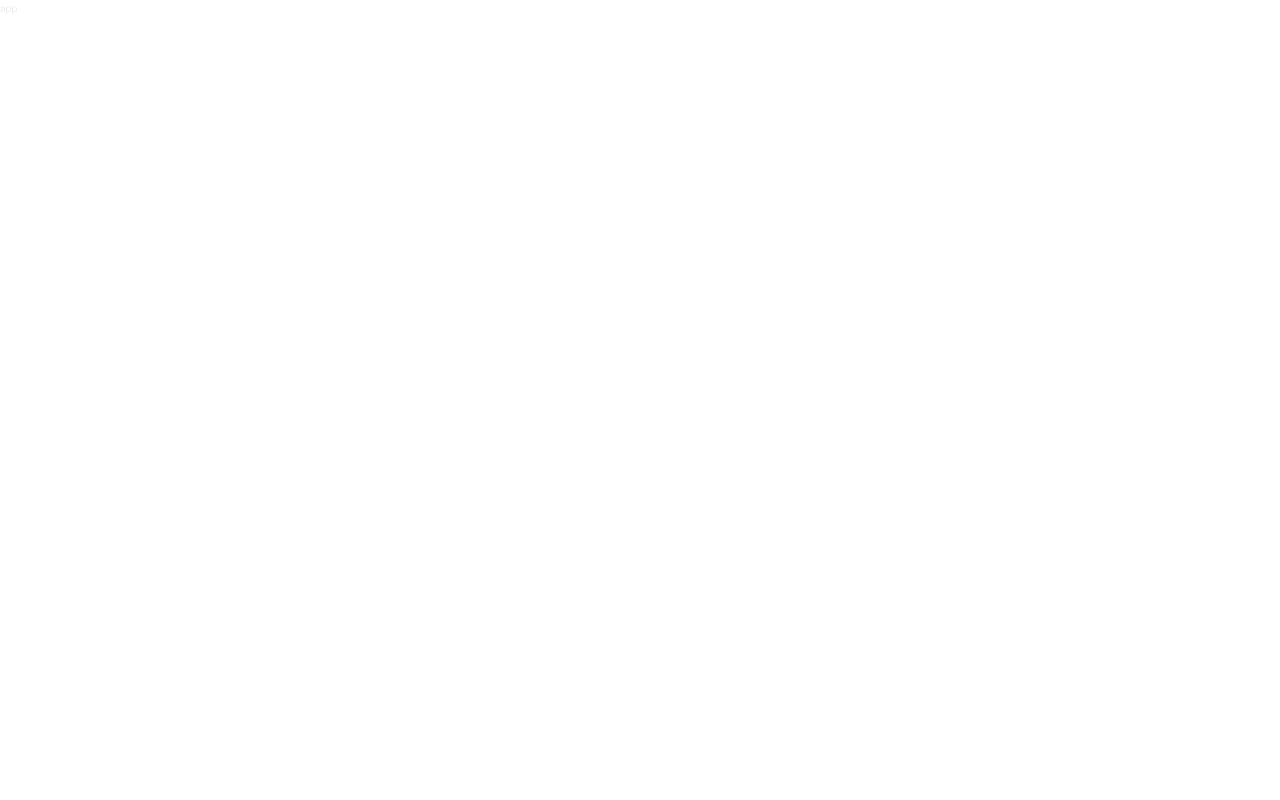
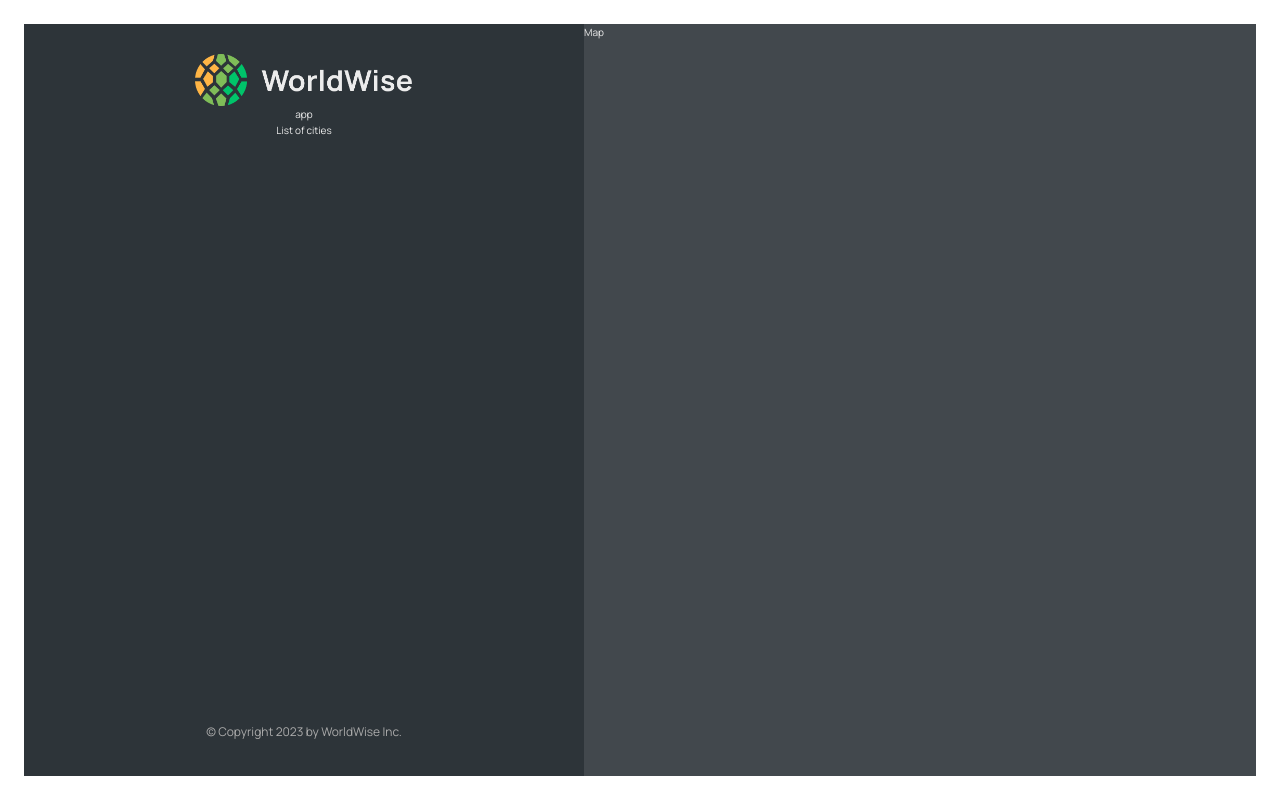
Before and after one commit to itsninam/worldwise, a React (Vite) app: page /app in a window 1280 px wide. Built offline with nearby package versions, Linux system fonts and the light colour scheme.

Commit message:
Add sidebar and map component

```diff
--- /dev/null
+++ b/src/components/AppNav.jsx
@@ -0,0 +1,5 @@
+const AppNav = () => {
+  return <p>app</p>;
+};
+
+export default AppNav;
--- /dev/null
+++ b/src/components/Map.jsx
@@ -0,0 +1,7 @@
+import styles from "./Map.module.css";
+
+const Map = () => {
+  return <p className={styles.mapContainer}>Map</p>;
+};
+
+export default Map;
--- /dev/null
+++ b/src/components/Sidebar.jsx
@@ -0,0 +1,21 @@
+import styles from "./Sidebar.module.css";
+import Logo from "./Logo";
+import AppNav from "./AppNav";
+
+const Sidebar = () => {
+  return (
+    <div className={styles.sidebar}>
+      <Logo />
+      <AppNav />
+
+      <p>List of cities</p>
+      <footer className={styles.footer}>
+        <p className={styles.copyright}>
+          &copy; Copyright {new Date().getFullYear()} by WorldWise Inc.
+        </p>
+      </footer>
+    </div>
+  );
+};
+
+export default Sidebar;
--- a/src/pages/AppLayout.jsx
+++ b/src/pages/AppLayout.jsx
@@ -1,5 +1,14 @@
+import Map from "../components/Map";
+import Sidebar from "../components/Sidebar";
+import styles from "./AppLayout.module.css";
+
 const AppLayout = () => {
-  return <p>app</p>;
+  return (
+    <div className={styles.app}>
+      <Sidebar />
+      <Map />
+    </div>
+  );
 };
 
 export default AppLayout;
```
